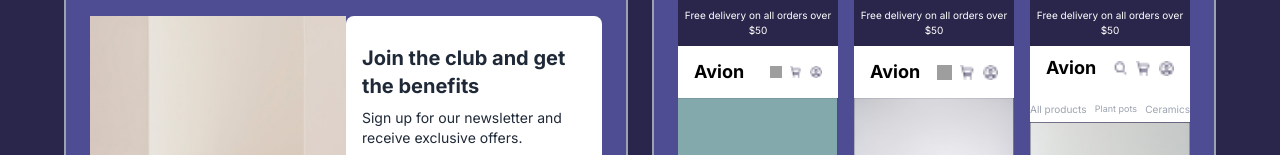
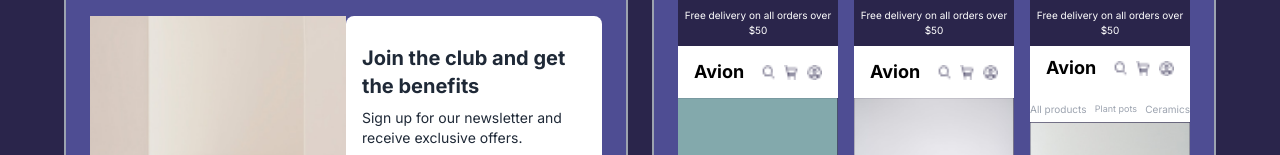
Before and after one commit to oofarhanafarhat/landing-page, a Next.js app: page / in a window 1280 px wide. Shown: the part 922-1077 px from the top of the page. Built offline with nearby package versions, Linux system fonts and the light colour scheme; grey boxes are pictures that could not be loaded.

Commit message:
Update page.tsx

```diff
--- a/src/app/page.tsx
+++ b/src/app/page.tsx
@@ -127,13 +127,13 @@ the content block property device to toggle between mobile and desktop.
                 <h1 className="text-lg font-bold text-black">Avion</h1>
                 <div className="flex space-x-2">
                   <Image
-                    src="/search1.png"
-                    width={12}
-                    height={12}
+                    src="/S1.png"
+                    width={15}
+                    height={15}
                     alt="Search"
                   />
-                  <Image src="/cart.png" width={12} height={12} alt="Cart" />
-                  <Image src="/user.png" width={12} height={12} alt="User" />
+                  <Image src="/cart.png" width={15} height={15} alt="Cart" />
+                  <Image src="/user.png" width={15} height={15} alt="User" />
                 </div>
               </div>
               <div className="bg-[#2A254B] w-full flex justify-center items-center">
@@ -154,7 +154,7 @@ the content block property device to toggle between mobile and desktop.
                 <h1 className="text-lg font-bold text-black">Avion</h1>
                 <div className="flex space-x-2">
                   <Image
-                    src="/search.png"
+                    src="/S1.png"
                     width={15}
                     height={15}
                     alt="Search"
```
